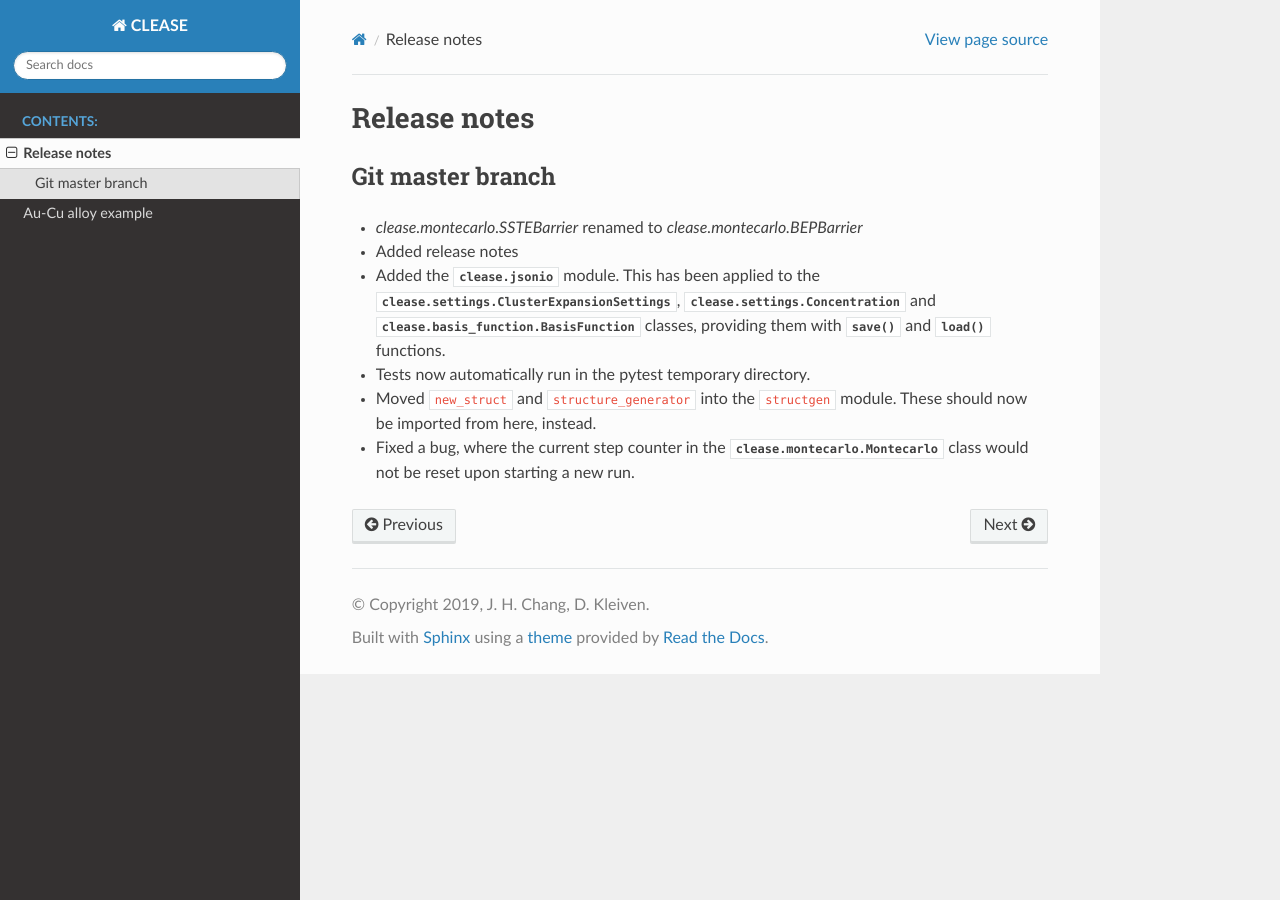
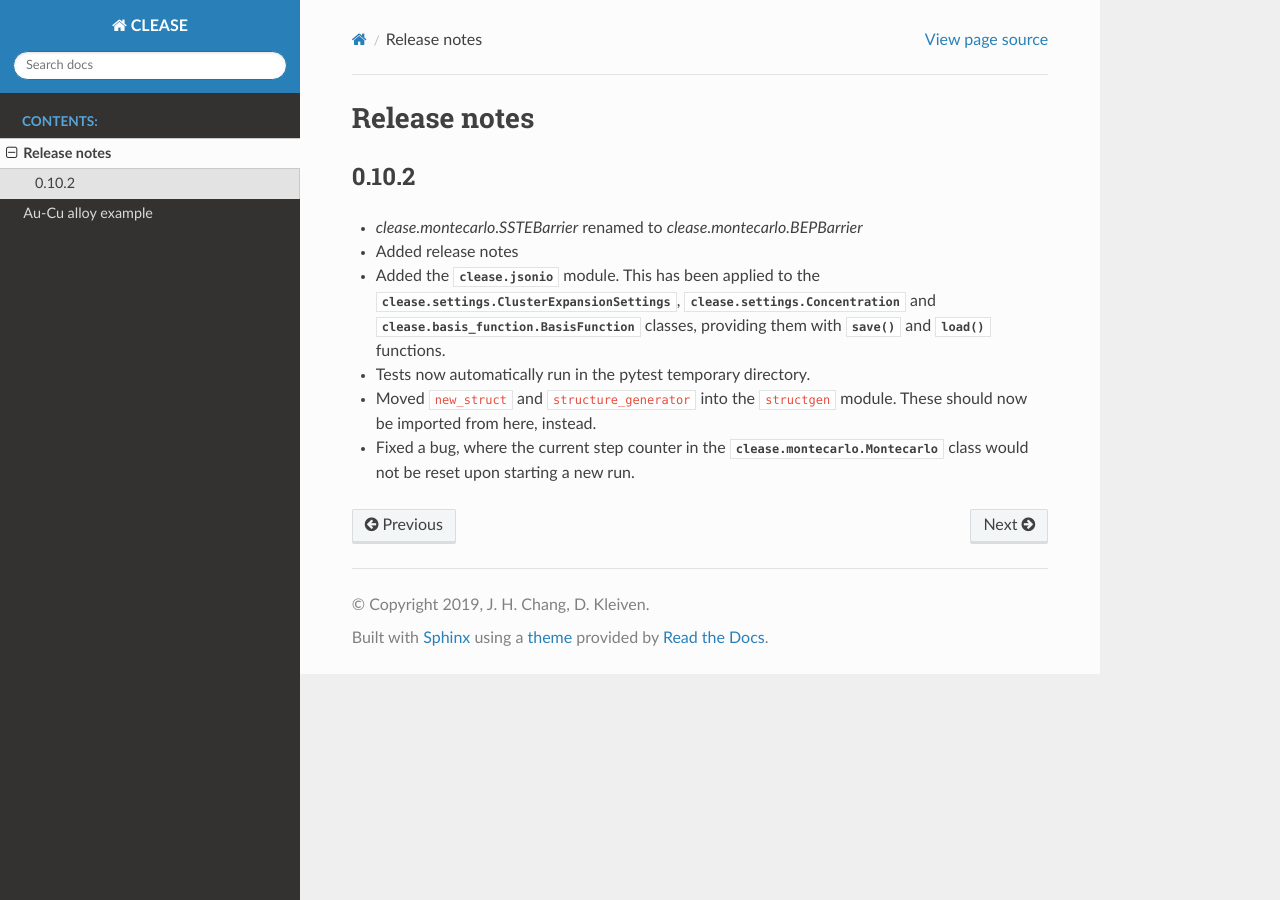
Before and after one commit to wuziqiqiqi/PD, a Sphinx documentation site: the page built from doc/source/releasenotes.rst, in a window 1280 px wide. Built offline with Sphinx 7.4.7 and the Read the Docs theme 2.0.0, drawn with Linux system fonts in a browser that asks for light colours; pages that are not in the unit, such as notebooks, are missing from menus.

Commit message:
Update releasenotes.rst

```diff
--- a/doc/source/releasenotes.rst
+++ b/doc/source/releasenotes.rst
@@ -4,8 +4,8 @@
 Release notes
 =============
 
-Git master branch
-=================
+0.10.2
+=======
 
 * `clease.montecarlo.SSTEBarrier` renamed to `clease.montecarlo.BEPBarrier`
 
```
